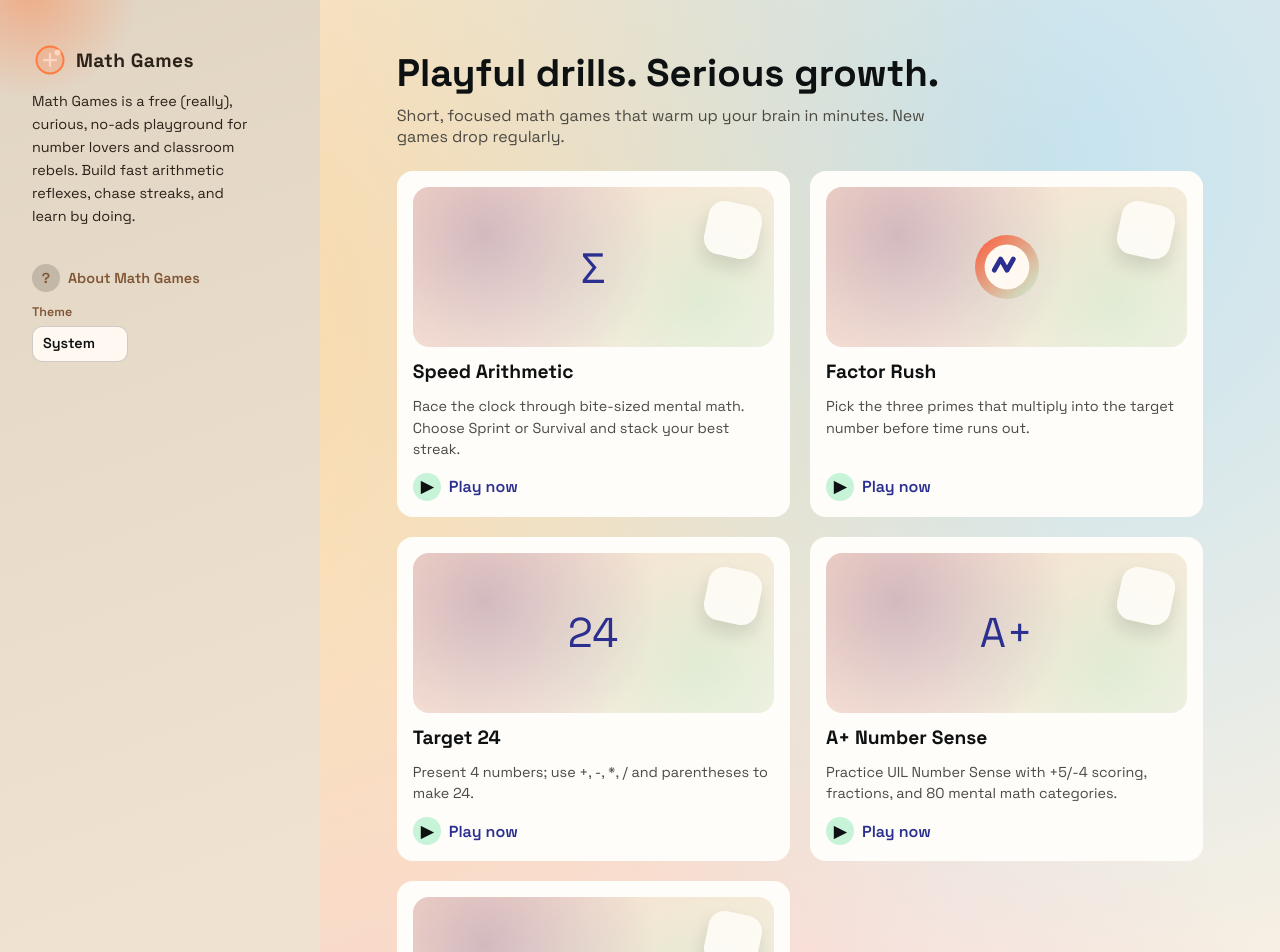
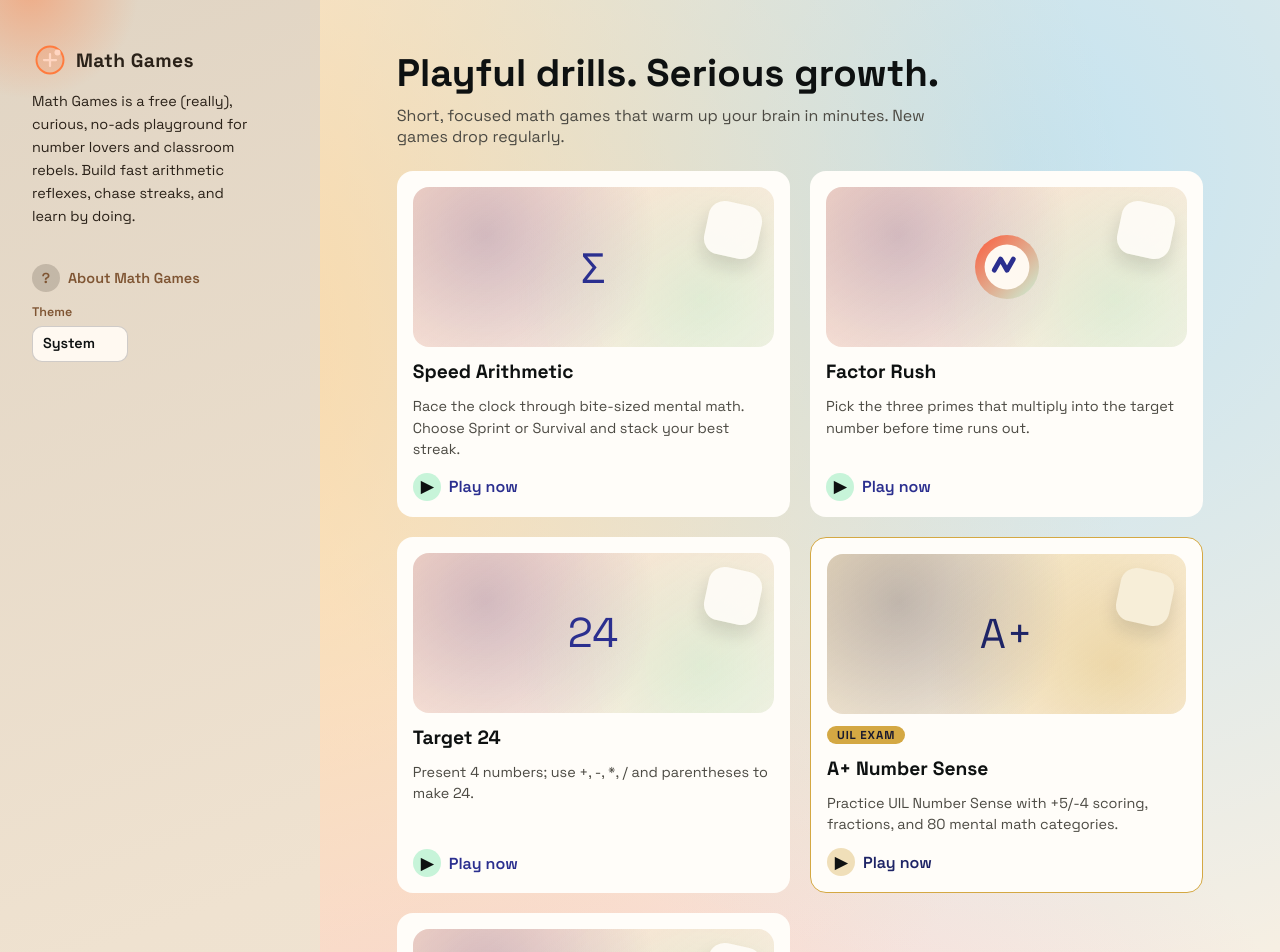
Before and after one commit to lbi-dag/mathgames, a React (Vite) app: page / in a window 1280 px wide. Shown: the top 952 px of the page. Built offline with nearby package versions, Linux system fonts and the light colour scheme.

Commit message:
style special game

```diff
--- a/src/components/landing/LandingGallery.tsx
+++ b/src/components/landing/LandingGallery.tsx
@@ -57,10 +57,11 @@ export default function LandingGallery() {
         </Link>
       </article>
 
-      <article className={styles.card}>
-        <div className={styles.thumb} aria-hidden="true">
+      <article className={`${styles.card} ${styles.featured}`}>
+        <div className={`${styles.thumb} ${styles.thumbFeatured}`} aria-hidden="true">
           <span>A+</span>
         </div>
+        <div className={styles.featuredBadge}>UIL Exam</div>
         <h2>A+ Number Sense</h2>
         <p>Practice UIL Number Sense with +5/-4 scoring, fractions, and 80 mental math categories.</p>
         <Link to="/number-sense">
--- a/src/styles/ExamShell.module.css
+++ b/src/styles/ExamShell.module.css
@@ -1,12 +1,15 @@
 .page {
+  --_exam-gold: #d4a843;
+  --_exam-gold-deep: #b8912e;
+  --_exam-indigo: #1e2466;
   min-height: 100vh;
   display: flex;
   align-items: center;
   justify-content: center;
   padding: var(--space-6) var(--space-4);
   background:
-    radial-gradient(circle at 10% 15%, rgba(145, 215, 255, 0.45), transparent 55%),
-    radial-gradient(circle at 85% 10%, rgba(255, 203, 130, 0.45), transparent 55%),
+    radial-gradient(circle at 10% 15%, rgba(30, 36, 102, 0.2), transparent 55%),
+    radial-gradient(circle at 85% 10%, rgba(212, 168, 67, 0.3), transparent 55%),
     var(--paper);
 }
 
@@ -31,6 +34,7 @@
   font-family: var(--font-display);
   font-size: clamp(2rem, 3vw, 2.6rem);
   margin: 0;
+  color: var(--_exam-indigo);
 }
 
 .subtitle {
@@ -44,7 +48,7 @@
   align-items: center;
   gap: var(--space-2);
   font-size: var(--text-sm);
-  color: var(--accent-deep);
+  color: var(--_exam-indigo);
   text-decoration: none;
   font-weight: 600;
 }
@@ -70,7 +74,8 @@
   display: grid;
   gap: var(--space-3);
   padding: var(--space-4);
-  background: color-mix(in srgb, var(--accent) 14%, var(--surface));
+  background: color-mix(in srgb, var(--_exam-gold) 12%, var(--surface));
+  border: 1px solid color-mix(in srgb, var(--_exam-gold) 25%, transparent);
   border-radius: var(--radius-md);
 }
 
@@ -93,12 +98,12 @@
   border: none;
   border-radius: 999px;
   padding: var(--space-3) var(--space-6);
-  background: var(--accent-deep);
+  background: var(--_exam-gold-deep);
   color: #ffffff;
   font-size: var(--text-sm);
   font-weight: 600;
   cursor: pointer;
-  box-shadow: 0 6px 18px rgba(79, 70, 229, 0.28);
+  box-shadow: 0 6px 18px rgba(184, 145, 46, 0.35);
 }
 
 .primaryAction:disabled {
@@ -157,8 +162,8 @@
 }
 
 .timerPill {
-  background: color-mix(in srgb, var(--accent) 18%, var(--surface));
-  color: var(--accent-deep);
+  background: color-mix(in srgb, var(--_exam-gold) 18%, var(--surface));
+  color: var(--_exam-gold-deep);
 }
 
 .timerAlert {
@@ -180,7 +185,8 @@
 .questionArea {
   text-align: center;
   padding: var(--space-5) var(--space-4);
-  background: color-mix(in srgb, var(--accent) 18%, var(--surface));
+  background: color-mix(in srgb, var(--_exam-indigo) 8%, var(--surface));
+  border: 1px solid color-mix(in srgb, var(--_exam-indigo) 15%, transparent);
   border-radius: var(--radius-md);
   display: grid;
   gap: var(--space-2);
@@ -286,7 +292,8 @@
   display: grid;
   gap: var(--space-3);
   padding: var(--space-4);
-  background: color-mix(in srgb, var(--accent) 14%, var(--surface));
+  background: color-mix(in srgb, var(--_exam-gold) 12%, var(--surface));
+  border: 1px solid color-mix(in srgb, var(--_exam-gold) 25%, transparent);
   border-radius: var(--radius-md);
 }
 
@@ -378,6 +385,24 @@
   color: var(--text-secondary);
 }
 
+/* Dark theme overrides */
+:global([data-theme="dark"]) .title {
+  color: var(--_exam-gold);
+}
+
+:global([data-theme="dark"]) .backLink {
+  color: var(--_exam-gold);
+}
+
+:global([data-theme="dark"]) .primaryAction {
+  background: var(--_exam-gold-deep);
+  box-shadow: 0 6px 18px rgba(184, 145, 46, 0.25);
+}
+
+:global([data-theme="dark"]) .timerPill {
+  color: var(--_exam-gold);
+}
+
 @media (max-width: 520px) {
   .card {
     padding: var(--space-4);
--- a/src/styles/landing/LandingGallery.module.css
+++ b/src/styles/landing/LandingGallery.module.css
@@ -118,6 +118,66 @@
   letter-spacing: 0.08em;
 }
 
+/* Featured (Number Sense) card */
+.featured {
+  --_exam-gold: #d4a843;
+  --_exam-gold-deep: #b8912e;
+  --_exam-indigo: #1e2466;
+  border: 1.5px solid var(--_exam-gold);
+}
+
+.featured:hover {
+  box-shadow: 0 24px 50px color-mix(in srgb, var(--_exam-gold) 28%, transparent);
+}
+
+.featuredBadge {
+  align-self: flex-start;
+  background: var(--_exam-gold);
+  color: #1a1a2e;
+  font-size: 0.72rem;
+  font-weight: 700;
+  text-transform: uppercase;
+  letter-spacing: 0.08em;
+  padding: 2px 10px;
+  border-radius: 999px;
+}
+
+.thumbFeatured {
+  background:
+    linear-gradient(145deg, rgba(212, 168, 67, 0.25), rgba(212, 168, 67, 0.05)),
+    radial-gradient(circle at 20% 30%, rgba(30, 36, 102, 0.3), transparent 55%),
+    radial-gradient(circle at 80% 70%, rgba(212, 168, 67, 0.35), transparent 60%),
+    var(--surface-elevated);
+}
+
+.thumbFeatured::after {
+  background: color-mix(in srgb, var(--_exam-gold) 18%, var(--surface));
+}
+
+.thumbFeatured span {
+  color: var(--_exam-indigo);
+}
+
+.featured a {
+  color: var(--_exam-indigo);
+}
+
+.featured a span {
+  background: color-mix(in srgb, var(--_exam-gold) 35%, var(--surface));
+}
+
+:global([data-theme="dark"]) .thumbFeatured span {
+  color: var(--_exam-gold);
+}
+
+:global([data-theme="dark"]) .featured a {
+  color: var(--_exam-gold);
+}
+
+:global([data-theme="dark"]) .featuredBadge {
+  background: color-mix(in srgb, var(--_exam-gold) 85%, transparent);
+}
+
 @media (max-width: 520px) {
   .card {
     padding: var(--space-4);
```
